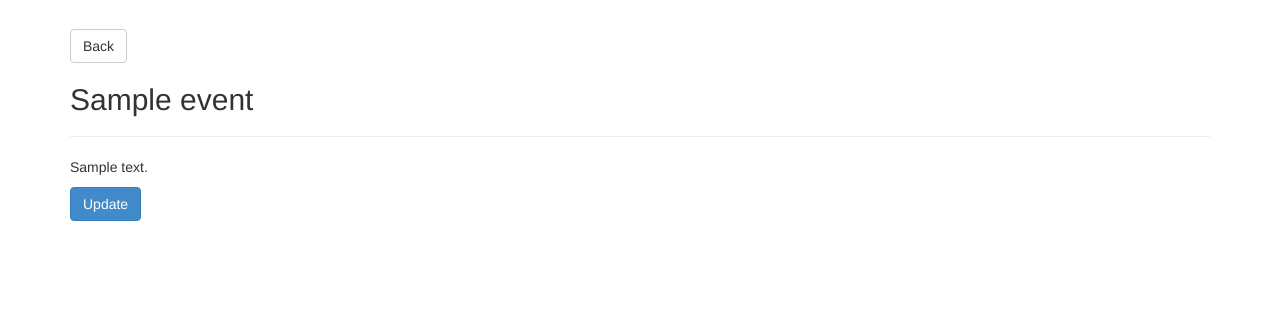
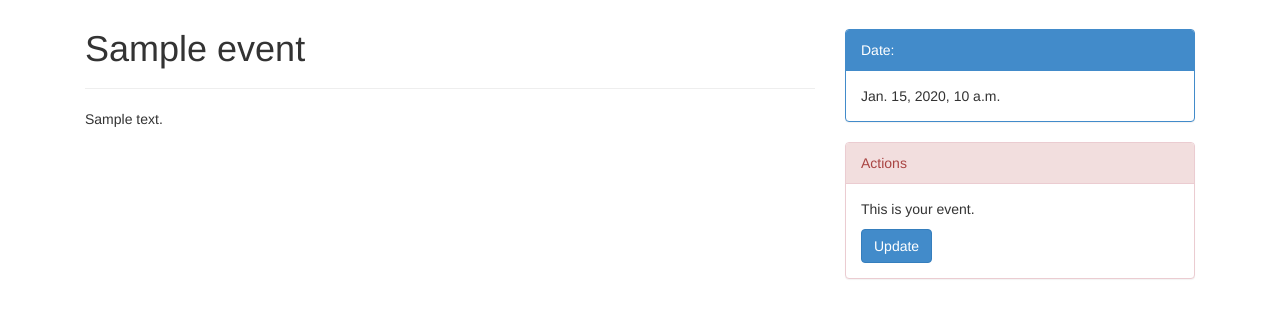
Before and after one commit to datalogisk-fagraad/dikultur, a Django app: a page that uses apps/events/templates/events/event_detail.html in a window 1280 px wide. Shown: the part 51-369 px from the top of the page. Run offline with Django 3.2, Linux system fonts and the light colour scheme; a user stored in the database is signed in; tables that the repository leaves empty hold one stand-in row (values such as "Sample post"); some libraries are stand-ins or nearby versions.

Commit message:
Event detail work

```diff
--- /dev/null
+++ b/apps/core/templatetags/markdown.py
@@ -0,0 +1,21 @@
+import re
+
+from django import template
+from markdown import Markdown
+from django.utils.safestring import mark_safe
+
+register = template.Library()
+
+
+def convert_http_to_markdown_link(value):
+    urlfinder = re.compile(r'^(http(s*):\/\/\S+)')
+    urlfinder2 = re.compile(r'\s(http(s*):\/\/\S+)')
+    value = urlfinder.sub(r'<\1>', value)
+    return urlfinder2.sub(r' <\1>', value)
+
+
+@register.filter()
+def markdown(value):
+    value = convert_http_to_markdown_link(value)
+    md = Markdown(safe_mode='escape')
+    return mark_safe(md.convert(value))
--- a/apps/events/templates/events/event_detail.html
+++ b/apps/events/templates/events/event_detail.html
@@ -1,21 +1,67 @@
 {% extends 'events/base.html' %}
+{% load markdown %}
 
 {% block content %}
 
-  <a href="{% url 'events:list' %}" class="btn btn-default">Back</a>
+  <div class="row-fluid">
 
-  <h2>{{ event.title }}</h2>
+    <div class="col-md-8">
+      <div class="page-header" style="margin-top: 0px">
+        <h1 style="margin-top: 0px">
+          {{ event.title }}
+        </h1>
+      </div>
+      <p>{{ event.description|markdown }}</p>
+    </div>
 
-  {% if event.group %}
-    <small>Group: {{ event.group }}</small>
-  {% endif %}
+    <div class="col-md-4">
 
-  <hr />
+      <div class="panel panel-primary">
+        <div class="panel-heading">
+          Date:
+        </div>
 
-  <p>{{ event.description }}</p>
+        <div class="panel-body">
+          {{ event.datetime }}
+        </div>
+      </div>
 
-  {% if user.is_authenticated and event.owner == user %}
-    <a href="{% url 'events:update' event.slug %}" class="btn btn-primary">Update</a>
-  {% endif %}
+      {% if event.tags.count > 0 %}
+        <div class="panel panel-info">
+          <div class="panel-heading">
+            Tags:
+          </div>
+
+          <div class="panel-body">
+            {% for tag in event.tags.all %}
+              <span class="label label-info">{{ tag }}</span>
+            {% endfor %}
+          </div>
+        </div>
+      {% endif %}
+
+      {% if event.group %}
+        <small>Group: {{ event.group }}</small>
+      {% endif %}
+
+      {% if user.is_authenticated and event.owner == user %}
+        <div class="panel panel-danger">
+          <div class="panel-heading">
+            Actions
+          </div>
+
+          <div class="panel-body">
+            <p>This is your event.</p>
+            <a href="{% url 'events:update' event.slug %}" class="btn btn-primary">Update</a>
+          </div>
+        </div>
+      {% endif %}
+
+    </div>
+
+  </div>
+
+
+
 
 {% endblock %}
```
Also changed, not shown: apps/core/templatetags/__init__.py (added).
